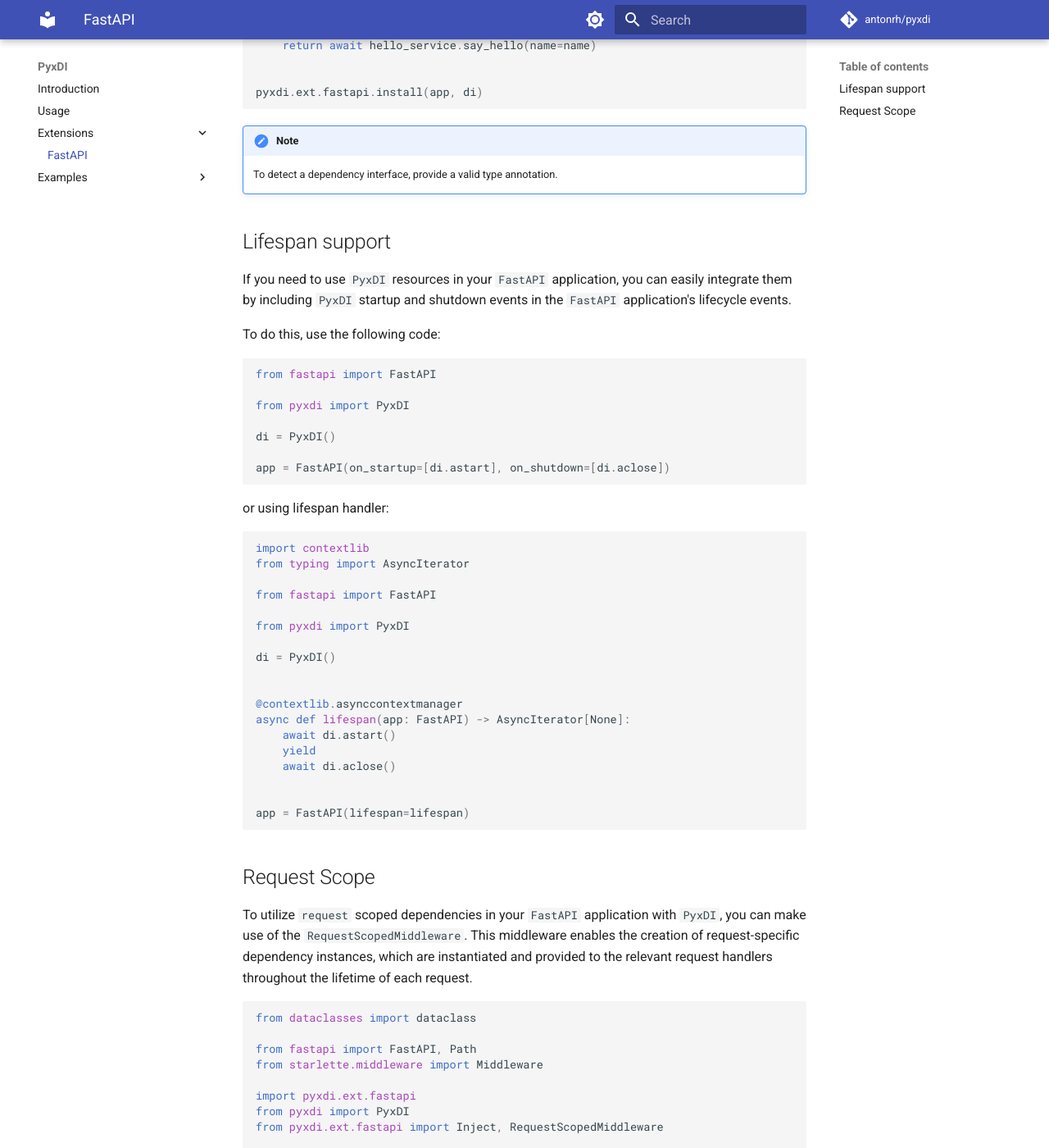
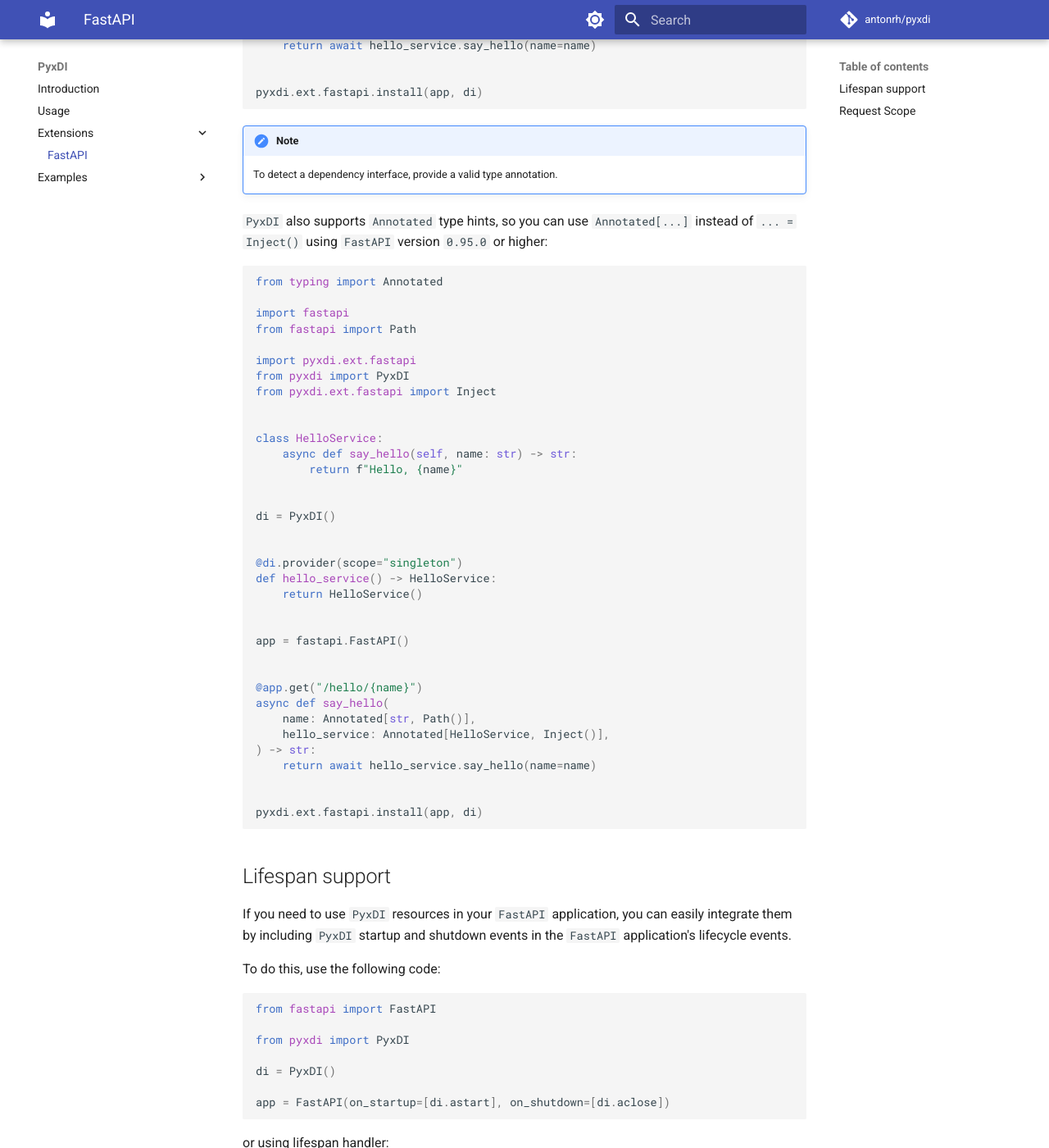
Before and after one commit to antonrh/anydi, an MkDocs documentation site: the page built from docs/extensions/fastapi.md, in a window 1280 px wide and 1400 px high, scrolled down 830 px. Shown: the whole window at 82% size. Built offline with MkDocs 1.6.1 and Material for MkDocs 9.7.7, drawn with Linux system fonts in a browser that asks for light colours; comment, search, counter and statistics services are not loaded.

Commit message:
Update FastAPI docs

````diff
--- a/docs/extensions/fastapi.md
+++ b/docs/extensions/fastapi.md
@@ -45,6 +45,46 @@ pyxdi.ext.fastapi.install(app, di)
 !!! note
 
     To detect a dependency interface, provide a valid type annotation.
+
+`PyxDI` also supports `Annotated` type hints, so you can use `Annotated[...]` instead of `... = Inject()` using `FastAPI` version `0.95.0` or higher:
+
+```python
+from typing import Annotated
+
+import fastapi
+from fastapi import Path
+
+import pyxdi.ext.fastapi
+from pyxdi import PyxDI
+from pyxdi.ext.fastapi import Inject
+
+
+class HelloService:
+    async def say_hello(self, name: str) -> str:
+        return f"Hello, {name}"
+
+
+di = PyxDI()
+
+
+@di.provider(scope="singleton")
+def hello_service() -> HelloService:
+    return HelloService()
+
+
+app = fastapi.FastAPI()
+
+
+@app.get("/hello/{name}")
+async def say_hello(
+    name: Annotated[str, Path()],
+    hello_service: Annotated[HelloService, Inject()],
+) -> str:
+    return await hello_service.say_hello(name=name)
+
+
+pyxdi.ext.fastapi.install(app, di)
+```
 
 
 ## Lifespan support
````
